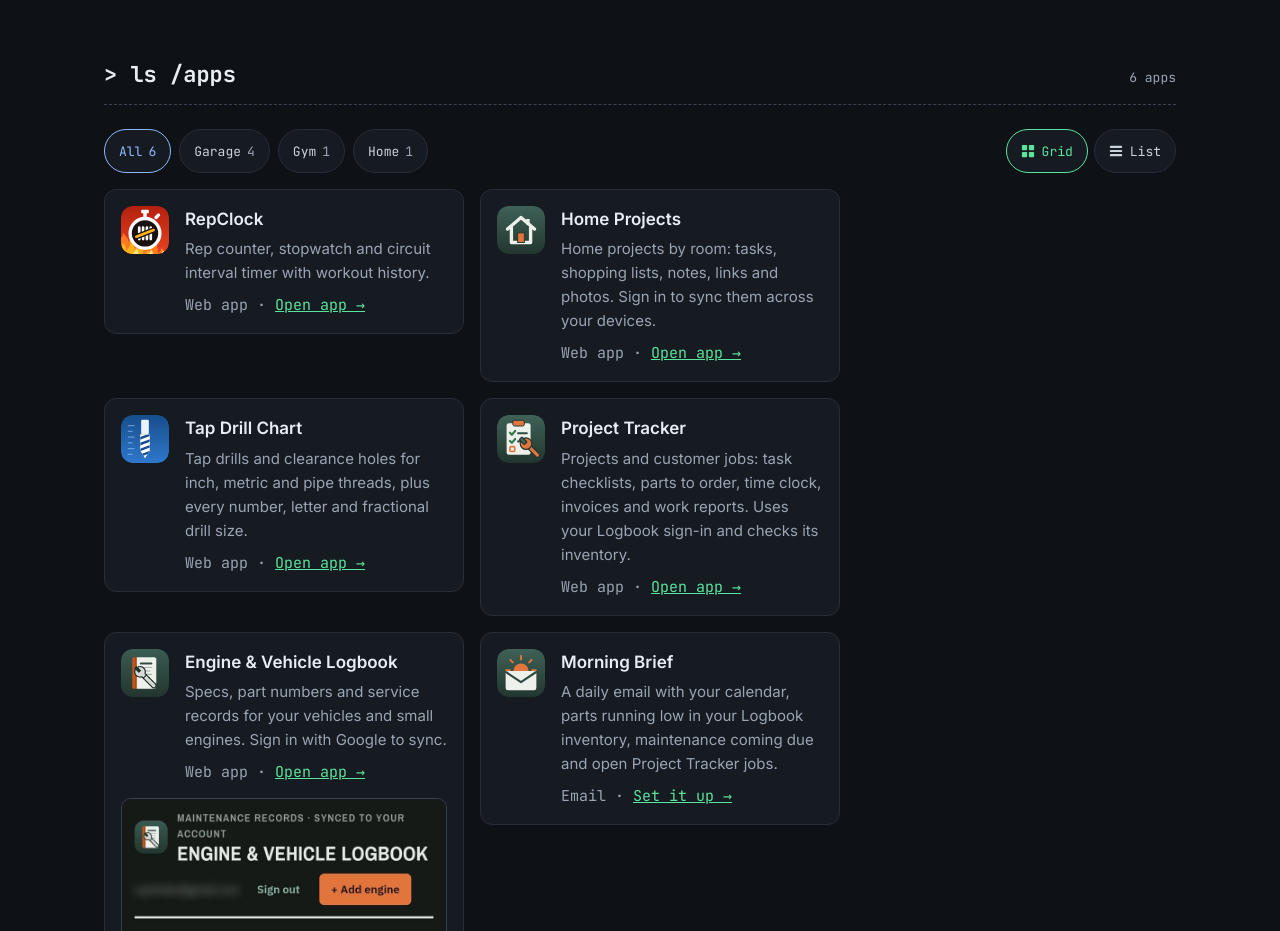
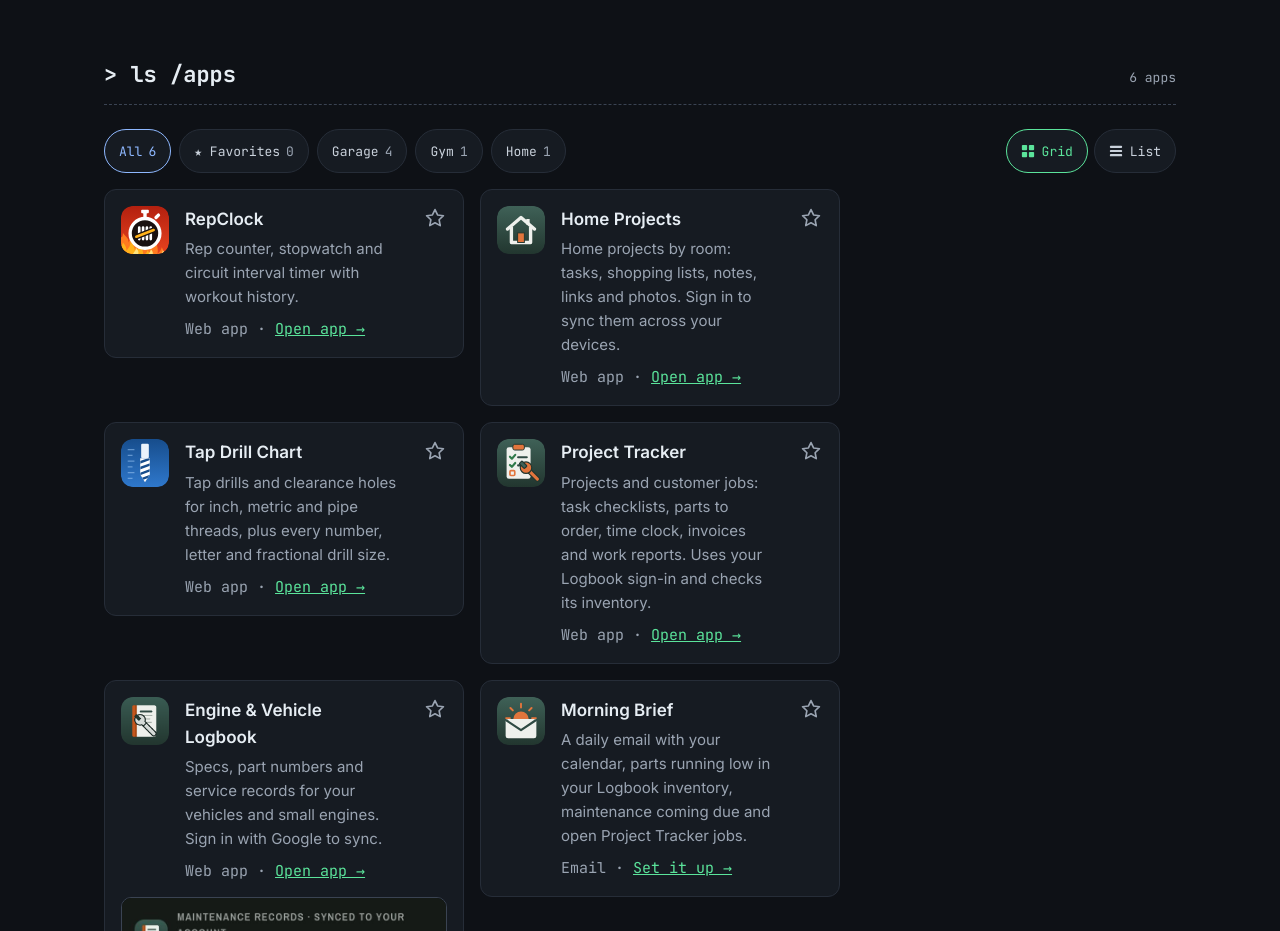
Before and after one commit to RFralic/garage-terminal, a website built with Vite: page index.html in a window 1280 px wide. Shown: the part 820-1751 px from the top of the page. Built offline with nearby package versions, Linux system fonts and the light colour scheme; some packages are replaced by stand-ins of ours; no server answers.

Commit message:
Apps: add a Favorites tab and a star on each app card
Stars are saved in this browser (like Grid/List). The Favorites button sits
after All with a count; the last tab used is remembered. Works in Grid and List.

Co-Authored-By: Claude Opus 5.5 <noreply@anthropic.com>
Claude-Session: https://claude.ai/code/session_01QQrue3sjUaX32RhGQVD9jY

```diff
--- a/src/pages/app-filter.js
+++ b/src/pages/app-filter.js
@@ -1,5 +1,6 @@
 // app-filter.js: the controls above /apps on the home page:
 //   - category buttons (All · Garage · Gym · …), below
+//   - a ★ Favorites button and a star on every app card (below the categories)
 //   - the Grid / List switch (at the end of this file)
 //
 // Each app card in index.html has a category field:
@@ -51,17 +52,74 @@ function button(id, label, count) {
   return b;
 }
 
-function select(id) {
-  for (const b of bar.querySelectorAll('.chip')) b.setAttribute('aria-pressed', String(b.dataset.category === id));
-  for (const card of cards) card.hidden = id !== '' && categoryOf(card) !== id;
+// ---------- Favorites ------------------------------------------------------------
+// Each card gets a star button. Starred apps show under the "★ Favorites" button.
+// An app is identified by its Open link (e.g. "/apps/repclock"), so renaming an
+// app keeps it starred. Saved in this browser only (like the Grid/List choice).
+
+const FAV = '__fav';
+const FAV_KEY = 'gt.apps.favorites';
+const TAB_KEY = 'gt.apps.tab';
+const appKey = (card) => card.querySelector('.meta a')?.getAttribute('href') || card.querySelector('h3')?.textContent.trim() || '';
+const nameOf = (card) => card.querySelector('h3')?.textContent.trim() || 'this app';
+let favs = new Set();
+try { favs = new Set(JSON.parse(localStorage.getItem(FAV_KEY) || '[]').filter((k) => typeof k === 'string')); } catch { /* none saved */ }
+const saveFavs = () => { try { localStorage.setItem(FAV_KEY, JSON.stringify([...favs])); } catch { /* storage blocked: works for this visit */ } };
+
+const STAR = '<svg viewBox="0 0 24 24" aria-hidden="true"><path d="M12 2.8l2.8 5.9 6.4.8-4.7 4.4 1.2 6.4L12 17.2l-5.7 3.1 1.2-6.4-4.7-4.4 6.4-.8z"/></svg>';
+function paintStar(card) {
+  const on = favs.has(appKey(card));
+  const b = card.querySelector('.fav-btn');
+  b.setAttribute('aria-pressed', String(on));
+  b.setAttribute('aria-label', `${on ? 'Remove' : 'Add'} ${nameOf(card)} ${on ? 'from' : 'to'} favorites`);
+  b.title = on ? 'Remove from favorites' : 'Add to favorites';
+}
+for (const card of cards) {
+  const b = document.createElement('button');
+  b.type = 'button';
+  b.className = 'fav-btn';
+  b.innerHTML = STAR;
+  b.addEventListener('click', () => {
+    const k = appKey(card);
+    if (favs.has(k)) favs.delete(k); else favs.add(k);
+    saveFavs();
+    paintStar(card);
+    favCount.textContent = String(favs.size);
+    if (current === FAV) select(FAV); // un-starring on the Favorites tab hides the card
+  });
+  card.querySelector('.apphead').append(b);
+  paintStar(card);
 }
 
+// Shown on the Favorites tab when nothing is starred yet.
+const empty = document.createElement('p');
+empty.className = 'fav-empty';
+empty.hidden = true;
+empty.innerHTML = 'No favorites yet. Tap the <span aria-hidden="true">☆</span> on any app to add it here.';
+list.after(empty);
+
+let current = '';
+function select(id) {
+  current = id;
+  for (const b of bar.querySelectorAll('.chip')) b.setAttribute('aria-pressed', String(b.dataset.category === id));
+  for (const card of cards) card.hidden = id === FAV ? !favs.has(appKey(card)) : id !== '' && categoryOf(card) !== id;
+  empty.hidden = !(id === FAV && !cards.some((c) => favs.has(appKey(c))));
+  try { localStorage.setItem(TAB_KEY, id); } catch { /* fine */ }
+}
+
+const favButton = button(FAV, '★ Favorites', favs.size);
+favButton.classList.add('fav-chip');
+const favCount = favButton.querySelector('.chip-count');
 bar.replaceChildren(
   button('', 'All', cards.length),
+  favButton,
   ...order.map((id) => button(id, labelOf(id), counts.get(id))),
 );
 bar.hidden = false;
-select(''); // "All" by default
+// Open on the tab used last time (All the first time).
+let startTab = '';
+try { startTab = localStorage.getItem(TAB_KEY) || ''; } catch { /* All */ }
+select(startTab === FAV || counts.has(startTab) ? startTab : '');
 
 // ---------- Grid / List view ----------------------------------------------------
 // Grid: the full cards. List: one compact row per app (icon, name, Open link),
--- a/src/styles/home.css
+++ b/src/styles/home.css
@@ -15,6 +15,15 @@ h1{margin:0;font-family:var(--mono);font-weight:700;font-size:clamp(32px,6vw,62p
 .apphead img{flex:none;width:48px;height:48px;border-radius:12px;display:block}
 .apphead div{display:flex;flex-direction:column;gap:4px;min-width:0}
 .app h3{margin:0;font-size:17px;font-weight:600}
+/* Favorites star (added by src/pages/app-filter.js) */
+.fav-btn{flex:none;margin-left:auto;width:44px;height:44px;margin-top:-10px;margin-right:-10px;display:inline-flex;align-items:center;justify-content:center;background:none;border:0;border-radius:999px;color:var(--muted);cursor:pointer}
+.fav-btn svg{width:22px;height:22px;fill:none;stroke:currentColor;stroke-width:1.8;stroke-linejoin:round}
+.fav-btn:hover{color:var(--fg)}
+.fav-btn[aria-pressed="true"]{color:var(--amber)}
+.fav-btn[aria-pressed="true"] svg{fill:currentColor}
+.fav-btn:focus-visible{outline:2px solid var(--green);outline-offset:-2px}
+.fav-empty{margin:4px 0 0;color:var(--muted);font-size:15px}
+.apps[data-view="list"] .fav-btn{margin:0 -10px 0 0}
 .app p{margin:0;color:var(--muted);font-size:15px}
 .meta{font-family:var(--mono);font-size:13px;margin-top:4px!important}
 .shot{height:280px;overflow:hidden;border-radius:10px;border:1px solid var(--line-2);background:var(--bar)}
```
